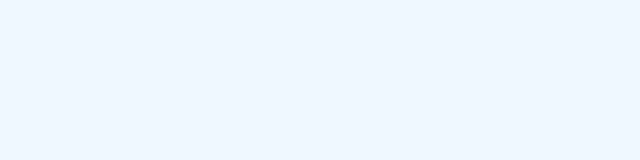
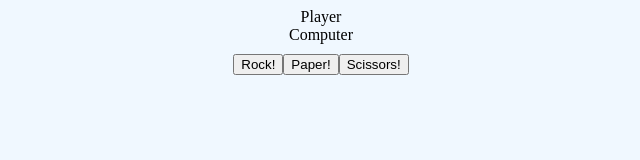
Before and after one commit to ninjasaysherro/Project-RPS, a plain HTML site: page index.html in a window 1280 px wide. Shown: the whole page, without its empty margins (319-959 px from the left). Drawn offline with Linux system fonts and the light colour scheme.

Commit message:
Add buttons to html

```diff
--- a/index.html
+++ b/index.html
@@ -6,9 +6,18 @@
     <meta name="viewport" content="width=device-width, initial-scale=1.0">
     <title>Rock, Paper, Scissors!</title>
     <link rel="stylesheet" href="CSS/styles.css">
-    <script src="/Project-RPS/JS/script.js"></script>
+    <script src="/JS/script.js" defer></script>
 </head>
 <body>
+    <div>Player</div>
+        <span class="player-score"></span>
+    <div>Computer</div>
+        <span class="computer-score"></span>
 
+    <div class="choices">
+        <button class = 'selection' data-selection="Rock">Rock!</button>
+        <button class = 'selection' data-selection="Paper">Paper!</button>
+        <button class = 'selection' data-selection="Scissors">Scissors!</button>
+    </div>
 </body>
 </html>
```
